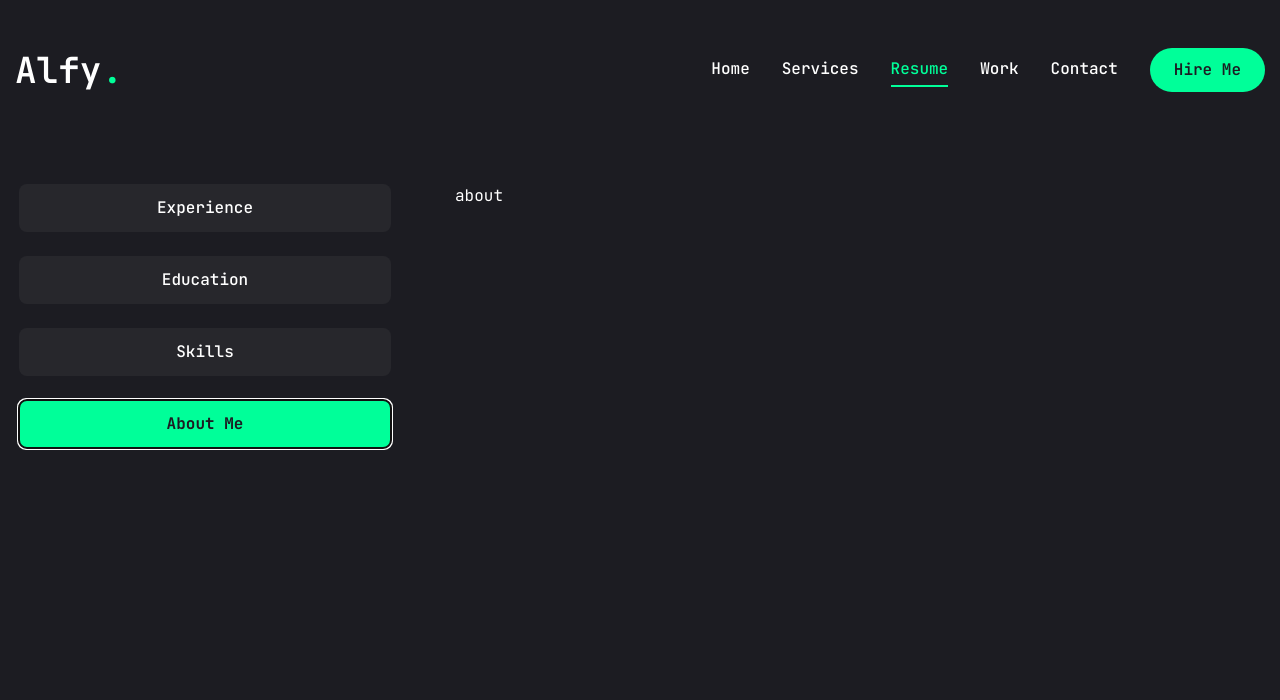
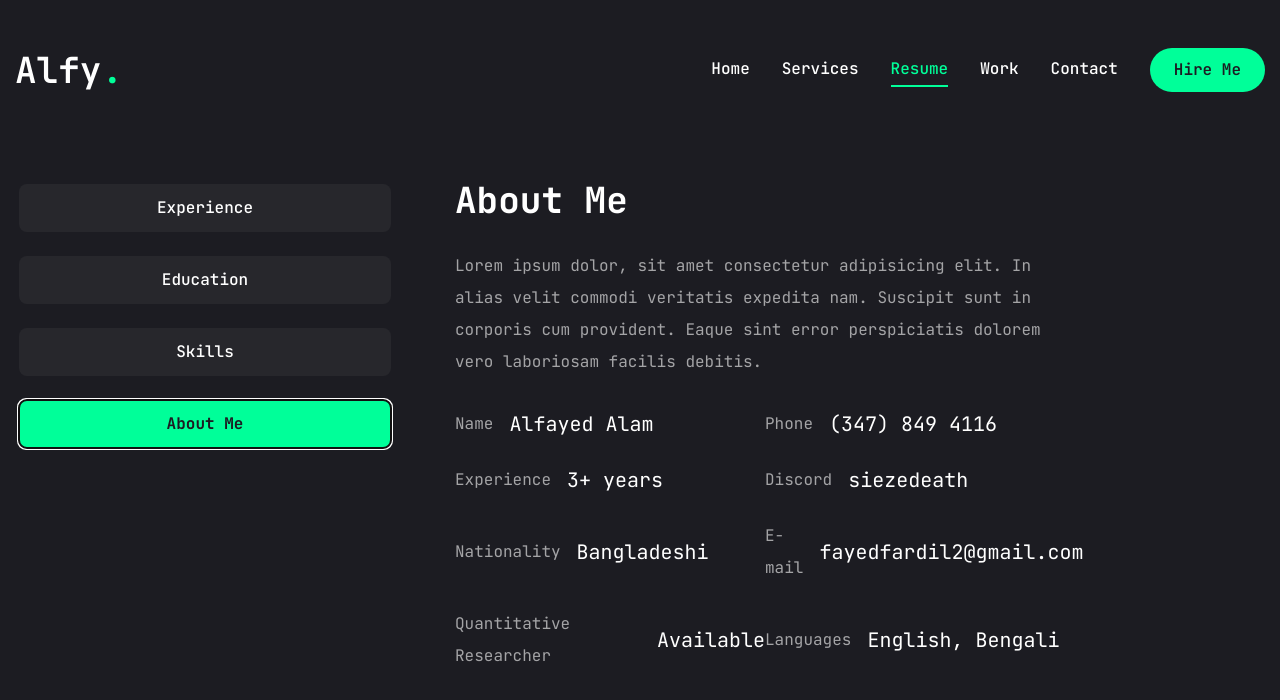
Before and after one commit to siezedeath/alfy-portfolio, a Next.js app: page /resume in a window 1280 px wide. Both pictures are taken after a click on the tab "About Me". Shown: the top 700 px of the page. Built offline with nearby package versions, Linux system fonts and the light colour scheme.

Commit message:
completed finishing everything for resume page
DONE

```diff
--- a/app/resume/page.jsx
+++ b/app/resume/page.jsx
@@ -30,7 +30,7 @@
     },
     {
       fieldName: "Discord",
-      fieldValue: "siezdeath"
+      fieldValue: "siezedeath"
     },
     {
       fieldName: "Nationality",
@@ -249,8 +249,23 @@
 
 
             {/** about */}
-            <TabsContent value="about" className="w-full">
-              about
+            <TabsContent value="about" className="w-full text-center xl:text-left">
+              <div className="flex flex-col gap-[30px]">
+                <h3 className="text-4xl font-bold">{about.title}</h3>
+                <p className="max-w-[600px] text-white/60 mx-auto xl:mx-0">
+                  {about.description}
+                </p>
+                <ul className="grid grid-cols-1 xl:grid-cols-2 gap-y-6 max-w-[620px] mx-auto xl:mx-0">
+                  {about.info.map((item, index) => {
+                    return (
+                    <li key={index} className="flex items-center justify-center xl:justify-start gap-4">
+                      <span className="text-white/60">{item.fieldName}</span>
+                      <span className="text-xl">{item.fieldValue}</span>
+                    </li>
+                      );
+                  })}
+                </ul>
+              </div>
             </TabsContent>
           </div>
         </Tabs>
```
